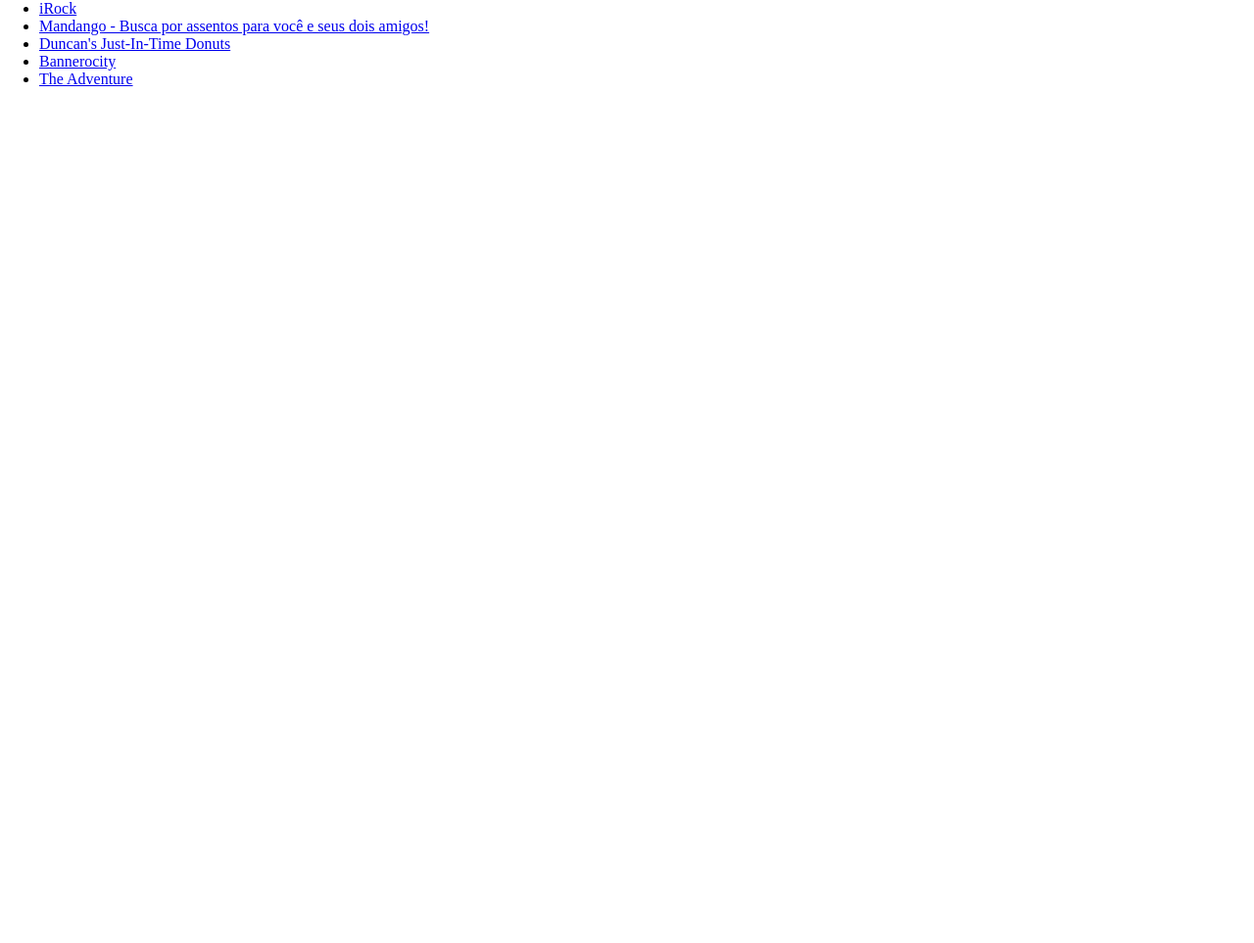
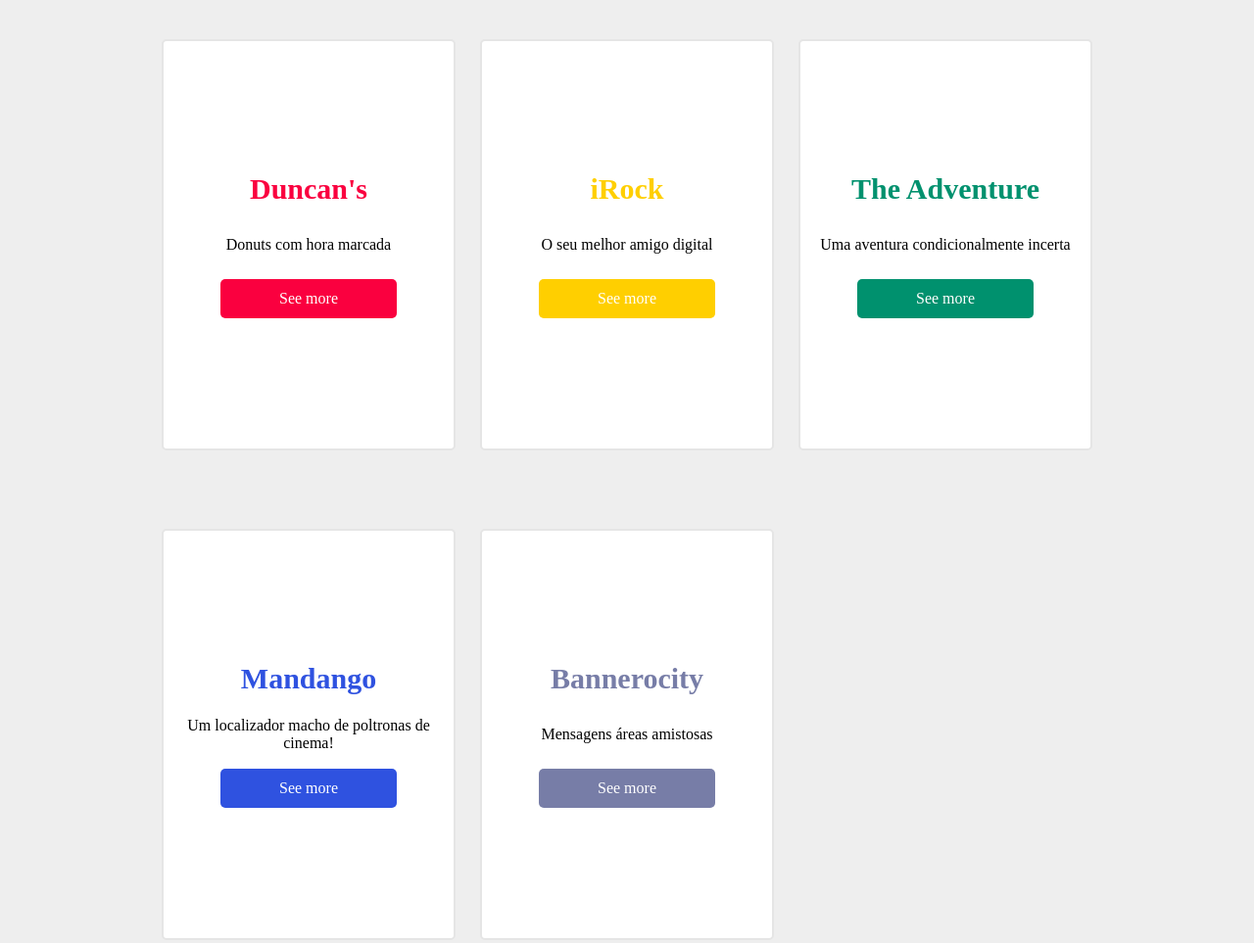
Before and after one commit to BrauUu/useACabecaJS, a plain HTML site: page index.html in a window 1280 px wide. Shown: the whole page at 98% size. Before the commit the page ends 800 px from the top, so only its background shows below. Drawn offline with Linux system fonts and the light colour scheme; files that its build step writes are made by us from their sources.

Commit message:
create home and return to home button

```diff
--- /dev/null
+++ b/index.css
@@ -0,0 +1,88 @@
+.main {
+    background-color: #eee;
+    width: 100%;
+
+    display: flex;
+
+    align-items: center;
+    justify-content: center;
+}
+
+.container {
+    margin: 40px 0;
+    width: 950px;
+    display: flex;
+    flex-wrap: wrap;
+
+    align-items: center;
+    justify-content: flex-start;
+    gap: 80px 25px;
+}
+
+.box {
+    height: 420px;
+    width: 300px;
+    padding: 20px;
+
+    background-color: #fff;
+
+    border: 2px solid #e5e5e5;
+    border-radius: 5px;
+
+    box-sizing: border-box;
+
+    list-style: none;
+
+    display: flex;
+    align-items: center;
+    justify-content: center;
+    flex-direction: column;
+
+}
+
+.box > a {
+    text-decoration: none;
+}
+
+.box > .title {
+    margin-bottom: 20px;
+}
+
+.box > .description {
+    height: 40px;
+    text-align: center;
+    margin-bottom: 15px;
+    align-content: center;
+}
+
+.button {
+    width: 180px;
+    height: 40px;
+
+    display: flex;
+    align-items: center;
+    justify-content: center;
+
+    border-radius: 5px;
+
+    box-sizing: border-box;
+
+    color: #fff;
+}
+
+.back {
+    border-radius: 100%;
+    height: 40px;
+    width: 40px;
+    background-color: #ddd;
+    color: #000;
+    text-align: center;
+    align-content: center;
+    text-decoration: none;
+    font-size: 22px;
+    position: absolute;
+    top: 20px;
+    left: 20px;
+    border: 1px solid #000;
+    font-weight: bolder;
+}
--- a/index.html
+++ b/index.html
@@ -1,21 +1,43 @@
 <!DOCTYPE html>
 <html lang="pt-BR">
+
 <head>
   <meta charset="UTF-8">
   <meta http-equiv="X-UA-Compatible" content="IE=edge">
   <meta name="viewport" content="width=device-width, initial-scale=1.0">
-  <link rel="stylesheet" href="./index.css"/>
+  <link rel="stylesheet" href="./reset.css" />
+  <link rel="stylesheet" href="./index.css" />
   <title>Pages</title>
 </head>
-<body>
-  <div>
-    <ul>
-        <li><a href="iRock/">iRock</a></li>
-        <li><a href="mandango/src/">Mandango - Busca por assentos para você e seus dois amigos!</a></li>
-        <li><a href="donutsSales/">Duncan's Just-In-Time Donuts</a></li>
-        <li><a href="bannerocity/">Bannerocity</a></li>
-        <li><a href="theAdventure/src">The Adventure</a></li>
-    </ul>
-  </div>
+
+<body class="main">
+  <ul class="container">
+    <li class="box">
+      <h2 class="title" style="color: #fa003f;">Duncan's</h2>
+      <p class="description">Donuts com hora marcada</p>
+      <a class="button" style="background-color: #fa003f;" href="donutsSales/">See more</a>
+    </li>
+    <li class="box">
+      <h2 class="title" style="color: #ffcf00;">iRock</h2>
+      <p class="description">O seu melhor amigo digital</p>
+      <a class="button" style="background-color: #ffcf00;" href="iRock/">See more</a>
+    </li>
+    <li class="box">
+      <h2 class="title" style="color: #00916e;">The Adventure</h2>
+      <p class="description">Uma aventura condicionalmente incerta</p>
+      <a class="button" style="background-color: #00916e;" href="theAdventure/src">See more</a>
+    </li>
+    <li class="box">
+      <h2 class="title" style="color: #2F52E0;">Mandango</h2>
+      <p class="description">Um localizador macho de poltronas de cinema!</p>
+      <a class="button" style="background-color: #2F52E0;" href="mandango/src/">See more</a>
+    </li>
+    <li class="box">
+      <h2 class="title" style="color: #777DA7;">Bannerocity</h2>
+      <p class="description">Mensagens áreas amistosas</p>
+      <a class="button" style="background-color: #777DA7;" href="bannerocity/">See more</a>
+    </li>
+  </ul>
 </body>
+
 </html>
--- /dev/null
+++ b/reset.css
@@ -0,0 +1,18 @@
+* {
+    margin: 0;
+    box-sizing: border-box;
+    margin: 0;
+    padding: 0;
+}
+
+h2 {
+    font-size: 30px;
+}
+
+a {
+    cursor: pointer;
+}
+
+p, span, h1, h2, h3 {
+    cursor: default;
+}
```
Also changed, not shown: bannerocity/index.html (+3 -1 lines), donutsSales/index.html (+2 -0 lines), iRock/index.html (+2 -0 lines), mandango/src/index.html (+2 -0 lines), theAdventure/src/index.css (+8 -0 lines), theAdventure/src/index.html (+2 -0 lines).
